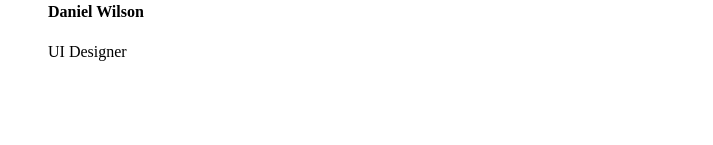
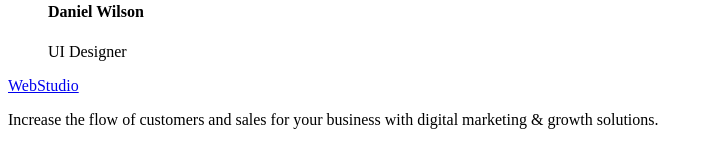
Before and after one commit to Jul88T/goit-markup-hw-01, a plain HTML site: page index.html in a window 1280 px wide. Shown: the part 1967-2112 px from the top of the page, without its empty margins (0-713 px from the left). Before the commit the page ends 2044 px from the top, so only its background shows below. Drawn offline with Linux system fonts and the light colour scheme.

Commit message:
Update index.html

```diff
--- a/index.html
+++ b/index.html
@@ -92,5 +92,12 @@
         </li>
       </ul>
     </main>
+    <footer>
+      <a href="./index.html">WebStudio</a>
+      <p>
+        Increase the flow of customers and sales for your business with digital
+        marketing & growth solutions.
+      </p>
+    </footer>
   </body>
 </html>
```
